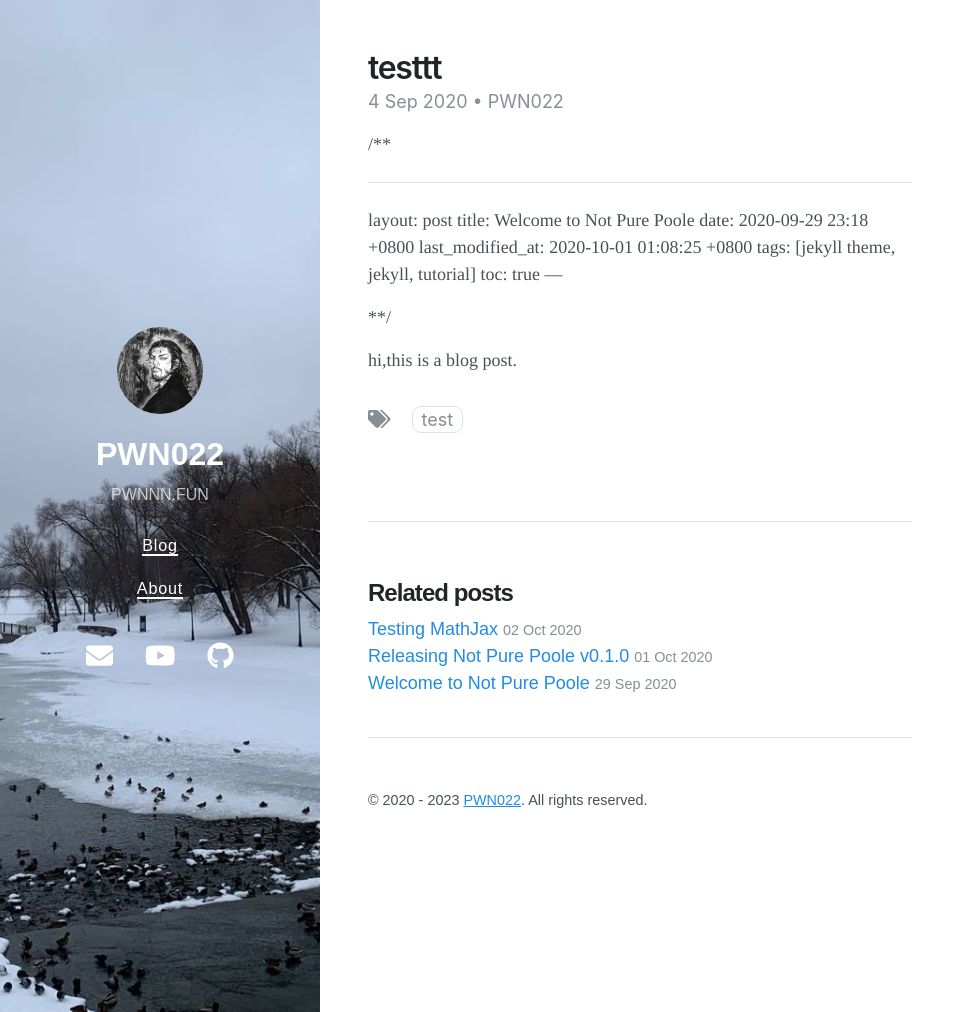
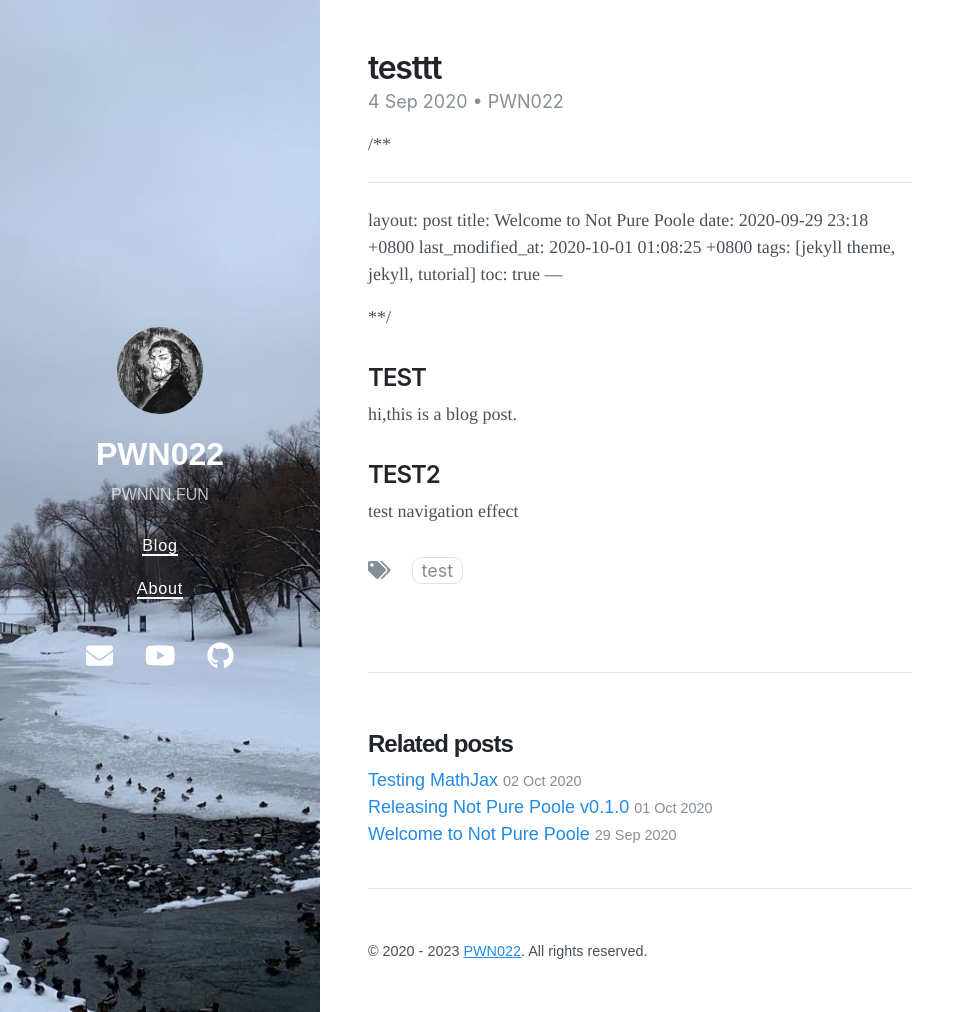
Before and after one commit to PWN022/PWN02.github.io, a Jekyll site: the page built from _posts/2023-09-04-the-last-test.md, in a window 1280 px wide and 1012 px high. Shown: the whole window, without its empty margins (0-975 px from the left). Built offline with Jekyll 4.4.1, drawn with Linux system fonts in a browser that asks for light colours; nearby versions of some CDN libraries.

Commit message:
Update 2023-09-04-the-last-test.md

```diff
--- a/_posts/2023-09-04-the-last-test.md
+++ b/_posts/2023-09-04-the-last-test.md
@@ -19,5 +19,8 @@ toc:  true
 ---
 
 **/
+## TEST
+hi,this is a blog post.
 
-hi,this is a blog post.
+## TEST2
+test navigation effect
```
